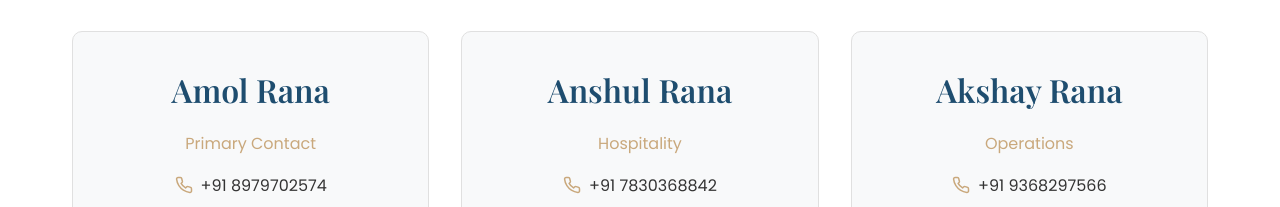
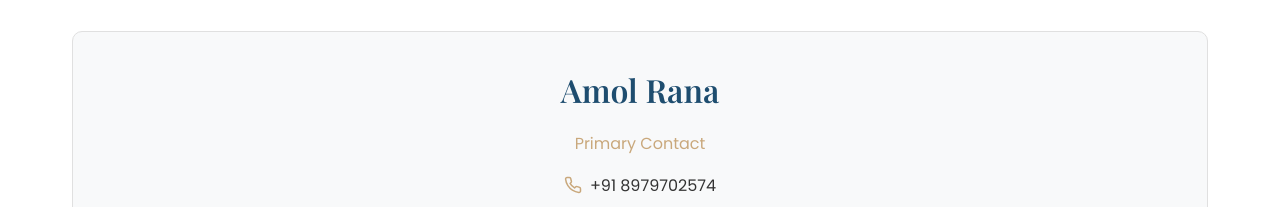
Before and after one commit to amolrana18/RanaGuestHouse, a Next.js app: page /contact in a window 1280 px wide. Shown: the part 720-927 px from the top of the page. Built offline with nearby package versions, Linux system fonts and the light colour scheme.

Commit message:
Remove contacts from the Contact component
Removed multiple contacts from the contacts list.

```diff
--- a/pages/contact.js
+++ b/pages/contact.js
@@ -4,9 +4,7 @@ import { Phone, Mail, MapPin, Clock, MessageCircle, Navigation } from 'lucide-re
 export default function Contact() {
   const contacts = [
     { name: 'Amol Rana', phone: '+91 8979702574', role: 'Primary Contact' },
-    { name: 'Anshul Rana', phone: '+91 7830368842', role: 'Hospitality' },
-    { name: 'Akshay Rana', phone: '+91 9368297566', role: 'Operations' },
-    { name: 'Ayush Rana', phone: '+91 8755481856', role: 'Operations' }
+
   ];
 
   const latitude = "30.521658";
```
